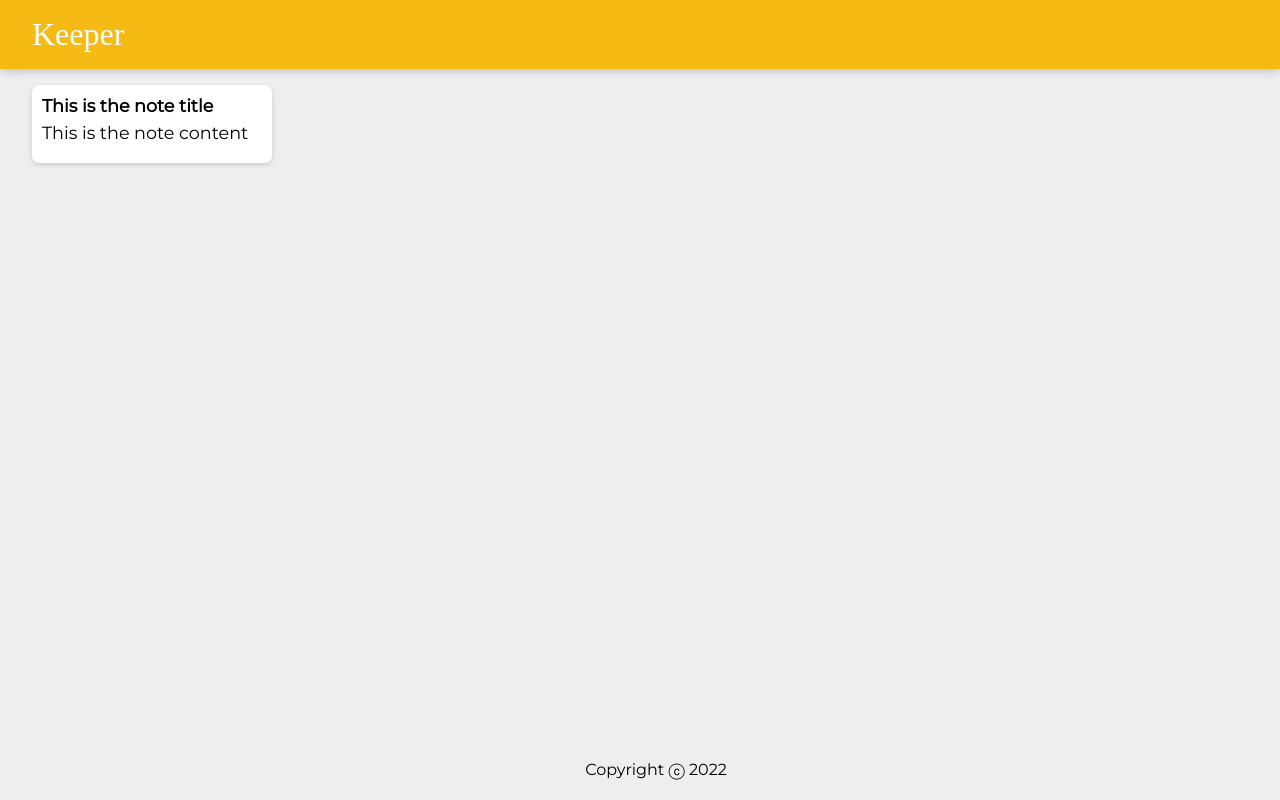
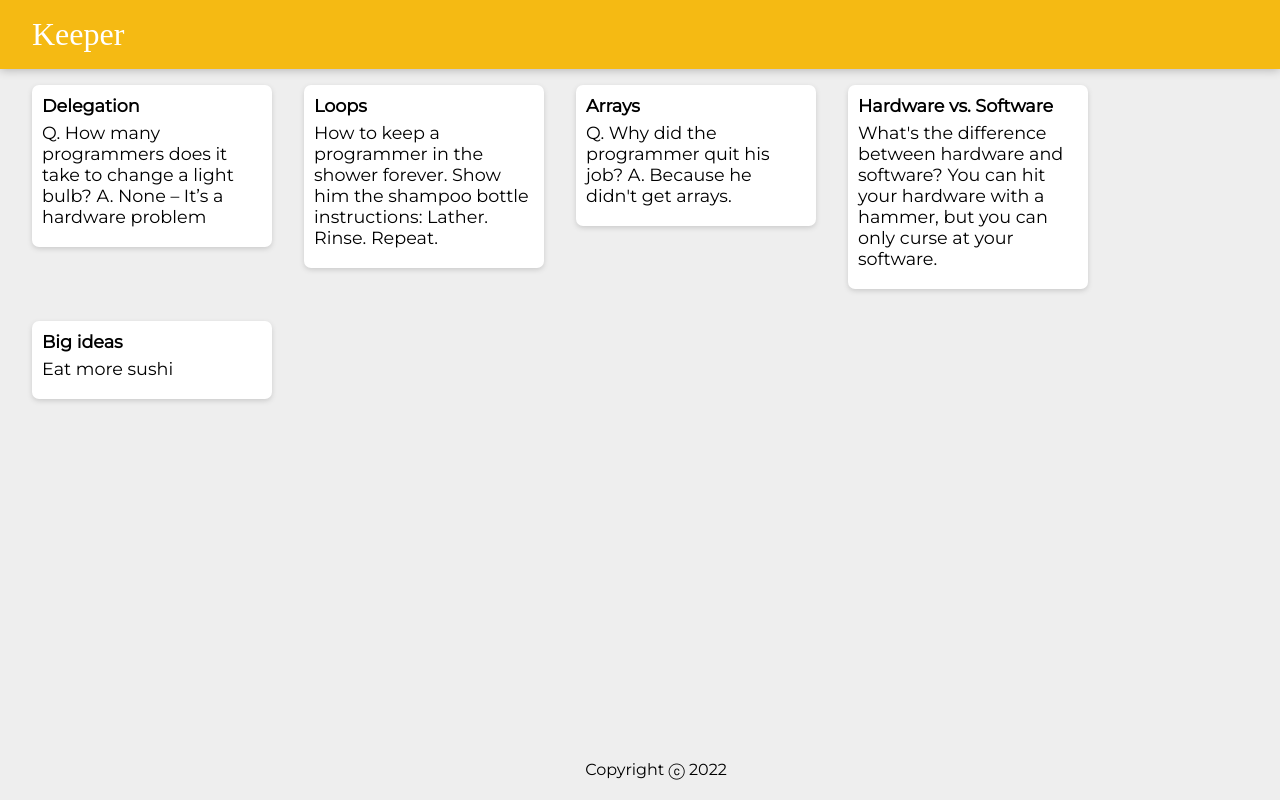
Before and after one commit to suyashbahrani/Keeper_Notes_App, a React (Create React App) app in the folder keeper-notes/: page / in a window 1280 px wide. Built offline with nearby package versions, Linux system fonts and the light colour scheme; a web font is replaced by a local one.

Commit message:
Minimal changes and made note component

```diff
--- a/keeper-notes/src/components/App.jsx
+++ b/keeper-notes/src/components/App.jsx
@@ -2,12 +2,16 @@
 import Footer from "./Footer";
 import Header from "./Header";
 import Note from "./Note";
-
+import notes from "../notes";
 
 function App(){
     return <div>
         <Header />
-        <Note />
+        {notes.map((noteItem => <Note
+        key = {noteItem.key}
+        title = {noteItem.title}
+        content = {noteItem.content} />
+        ))}
         <Footer />
     </div>;
 }
--- a/keeper-notes/src/components/Note.jsx
+++ b/keeper-notes/src/components/Note.jsx
@@ -1,10 +1,10 @@
 import React from "react";
 
-function Note() {
+function Note(props) {
   return (
     <div className="note">
-      <h1>This is the note title</h1>
-      <p>This is the note content</p>
+      <h1>{props.title}</h1>
+      <p>{props.content}</p>
     </div>
   );
 }
--- /dev/null
+++ b/keeper-notes/src/notes.js
@@ -0,0 +1,33 @@
+const notes = [
+    {
+      key: 1,
+      title: "Delegation",
+      content:
+        "Q. How many programmers does it take to change a light bulb? A. None – It’s a hardware problem"
+    },
+    {
+      key: 2,
+      title: "Loops",
+      content:
+        "How to keep a programmer in the shower forever. Show him the shampoo bottle instructions: Lather. Rinse. Repeat."
+    },
+    {
+      key: 3,
+      title: "Arrays",
+      content:
+        "Q. Why did the programmer quit his job? A. Because he didn't get arrays."
+    },
+    {
+      key: 4,
+      title: "Hardware vs. Software",
+      content:
+        "What's the difference between hardware and software? You can hit your hardware with a hammer, but you can only curse at your software."
+    },
+    {
+      key: 5,
+      title: "Big ideas",
+      content: "Eat more sushi"
+    }
+  ];
+
+  export default notes;
```
